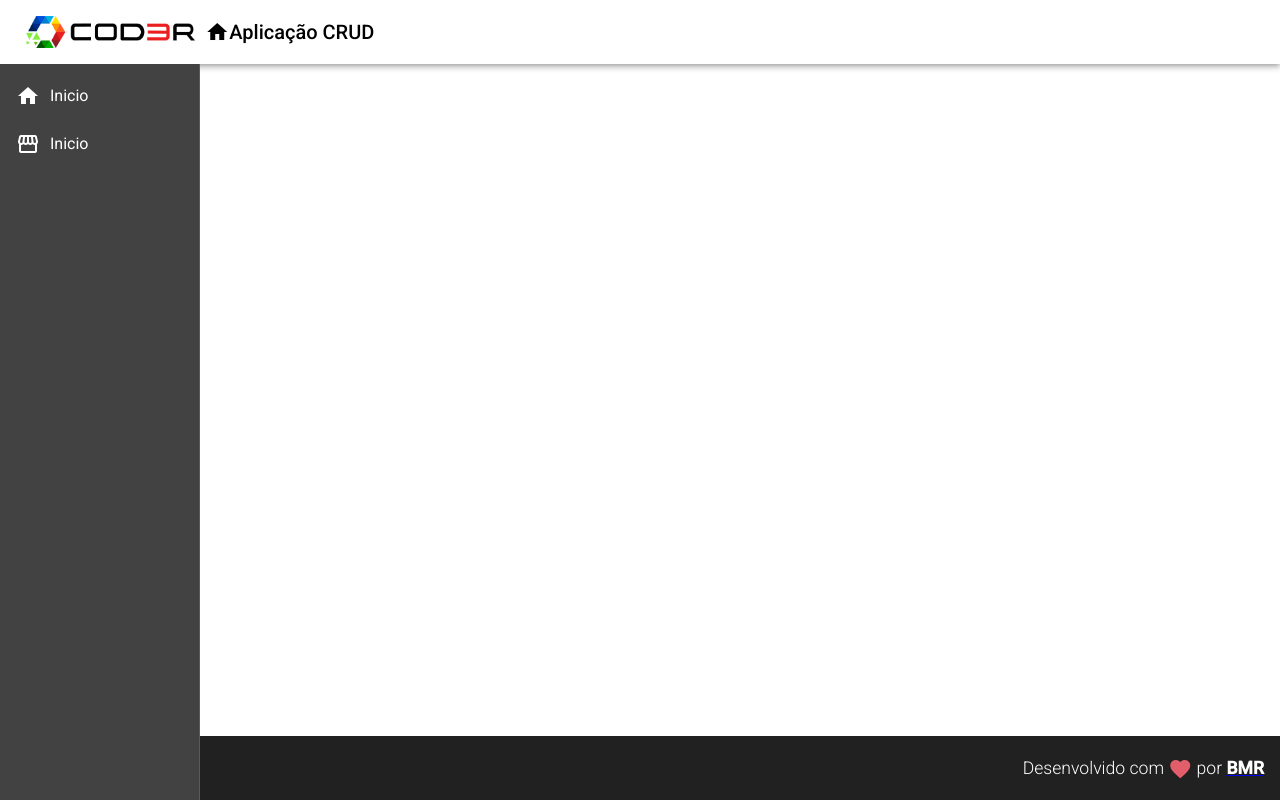
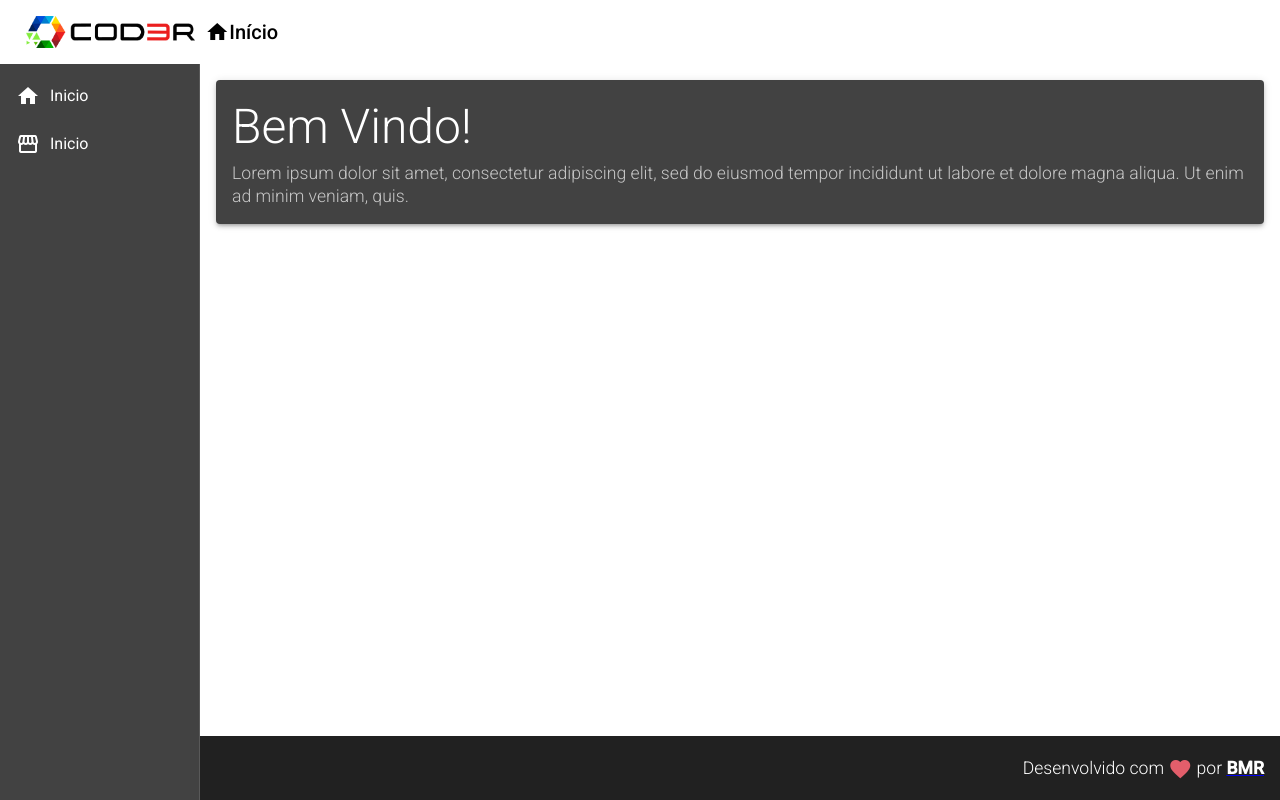
Before and after one commit to devBernardo-Mendes/Crud-Angular, an Angular app in the folder frontend/: page / in a window 1280 px wide. Built offline with nearby package versions, Linux system fonts and the light colour scheme.

Commit message:
feat: :sparkles: Add new componet home for page initial

```diff
--- a/frontend/src/app/components/template/header/header.component.html
+++ b/frontend/src/app/components/template/header/header.component.html
@@ -9,7 +9,7 @@
             <i class="material-icons ">
                 home
             </i>
-            Aplicação CRUD
+            Início
         </a>
     </span>
 </mat-toolbar>
--- a/frontend/src/app/components/template/nav/nav.component.html
+++ b/frontend/src/app/components/template/nav/nav.component.html
@@ -16,4 +16,7 @@
             </a>
         </mat-nav-list>
     </mat-sidenav>
+<mat-sidenav-content class="content">
+    <app-home></app-home>
+</mat-sidenav-content>
 </mat-sidenav-container>
--- a/frontend/src/app/views/home/home.component.css
+++ b/frontend/src/app/views/home/home.component.css
@@ -0,0 +1,10 @@
+.home .title{
+    font-size: 3rem;
+    font-weight: 300;
+    line-height: 1.3;
+}
+.home .subtitle{
+    font-size: 1.1rem;
+    font-weight: 300;
+    line-height: 1.3;
+}
--- a/frontend/src/app/views/home/home.component.html
+++ b/frontend/src/app/views/home/home.component.html
@@ -1 +1,9 @@
-<p>home works!</p>
+<mat-card class="home mat-elevation-z3">
+    <mat-card-title class="title">
+        Bem Vindo!
+    </mat-card-title>
+    <mat-card-subtitle class="subtitle">
+        Lorem ipsum dolor sit amet, consectetur adipiscing elit, sed do eiusmod tempor incididunt ut labore et
+        dolore magna aliqua. Ut enim ad minim veniam, quis.
+    </mat-card-subtitle>
+</mat-card>
```
